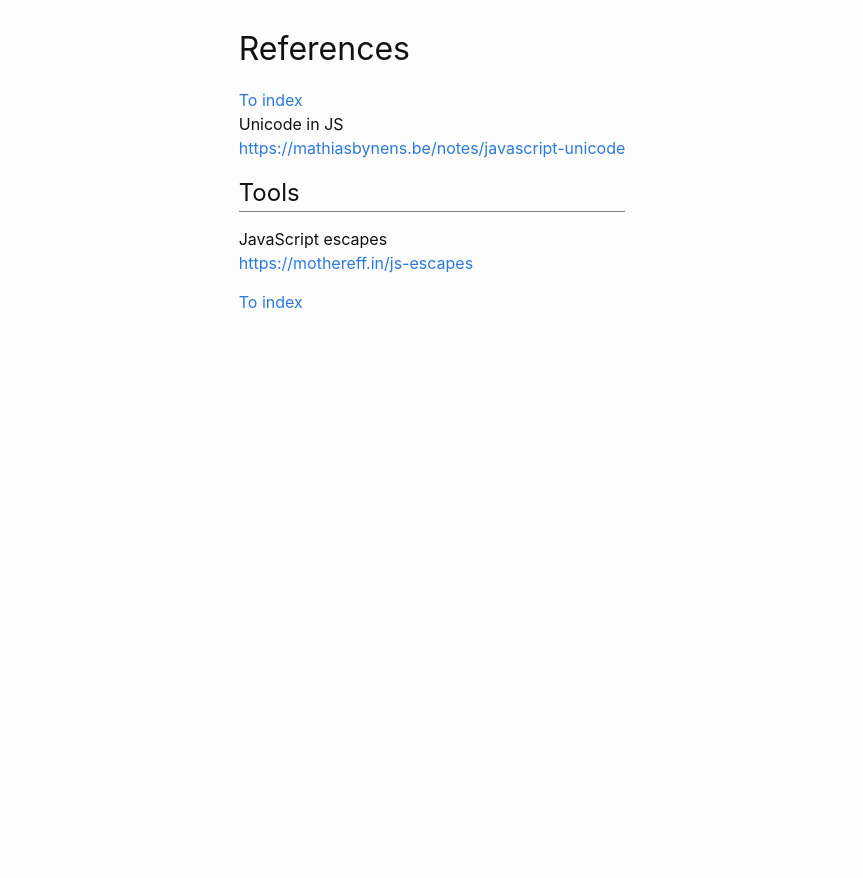
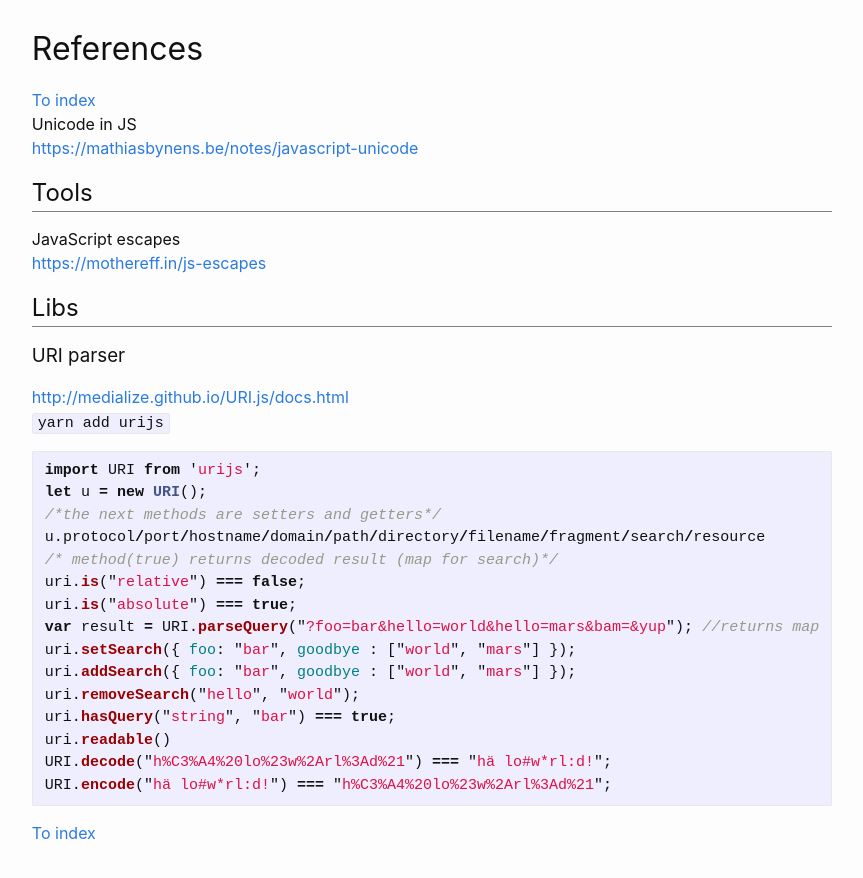
Before and after one commit to bragnikita/developer_wiki, a Jekyll site: the page built from _wiki/js/references.md, in a window 1280 px wide. Shown: the top 878 px of the page, without its empty margins (208-1071 px from the left). Built offline with Jekyll 4.4.1, drawn with Linux system fonts in a browser that asks for light colours.

Commit message:
Update from 2018/11/29 19:19:01

````diff
--- a/_wiki/js/references.md
+++ b/_wiki/js/references.md
@@ -10,3 +10,27 @@ Unicode in JS
 
 JavaScript escapes
 : <https://mothereff.in/js-escapes>
+
+## Libs
+
+### URI parser
+<http://medialize.github.io/URI.js/docs.html>
+`yarn add urijs`
+
+```javascript
+import URI from 'urijs';
+let u = new URI();
+/*the next methods are setters and getters*/
+u.protocol/port/hostname/domain/path/directory/filename/fragment/search/resource
+/* method(true) returns decoded result (map for search)*/
+uri.is("relative") === false;
+uri.is("absolute") === true;
+var result = URI.parseQuery("?foo=bar&hello=world&hello=mars&bam=&yup"); //returns map
+uri.setSearch({ foo: "bar", goodbye : ["world", "mars"] });
+uri.addSearch({ foo: "bar", goodbye : ["world", "mars"] });
+uri.removeSearch("hello", "world");
+uri.hasQuery("string", "bar") === true;
+uri.readable()
+URI.decode("h%C3%A4%20lo%23w%2Arl%3Ad%21") === "hä lo#w*rl:d!";
+URI.encode("hä lo#w*rl:d!") === "h%C3%A4%20lo%23w%2Arl%3Ad%21";
+```
````
Also changed, not shown: _wiki/golang/golang_usage_hints.md (added, +5 -0 lines), _wiki/ruby/cmd.md (+1 -1 lines).
